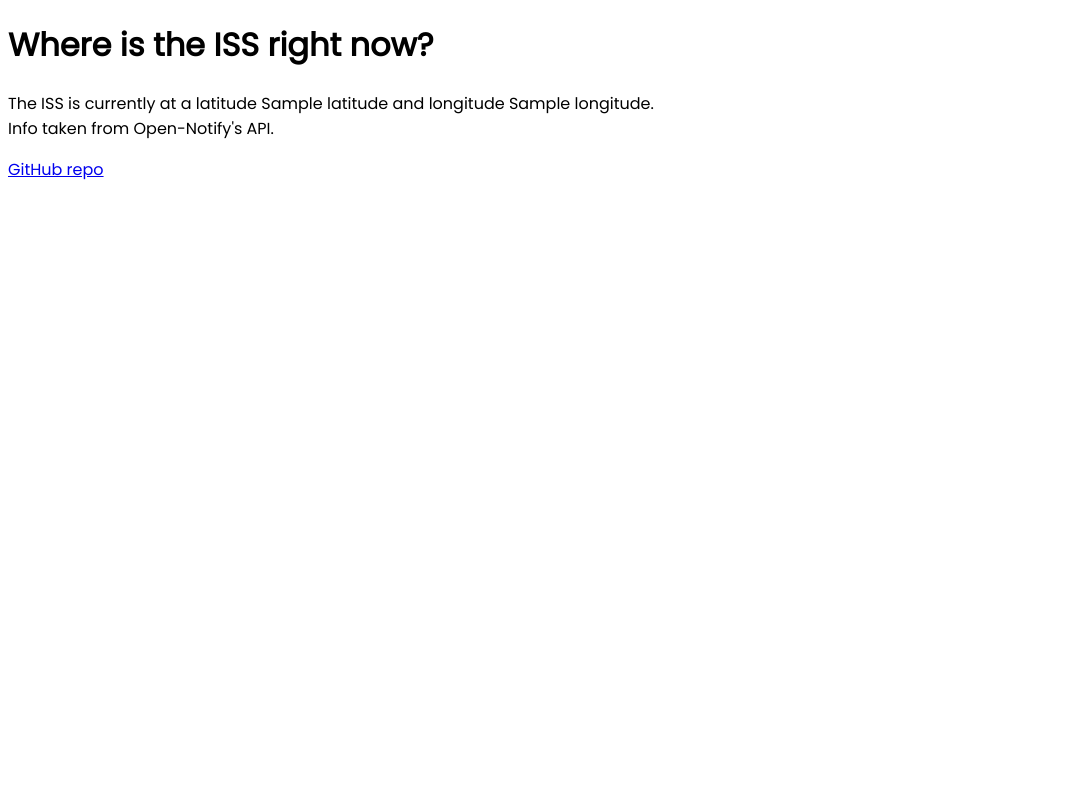
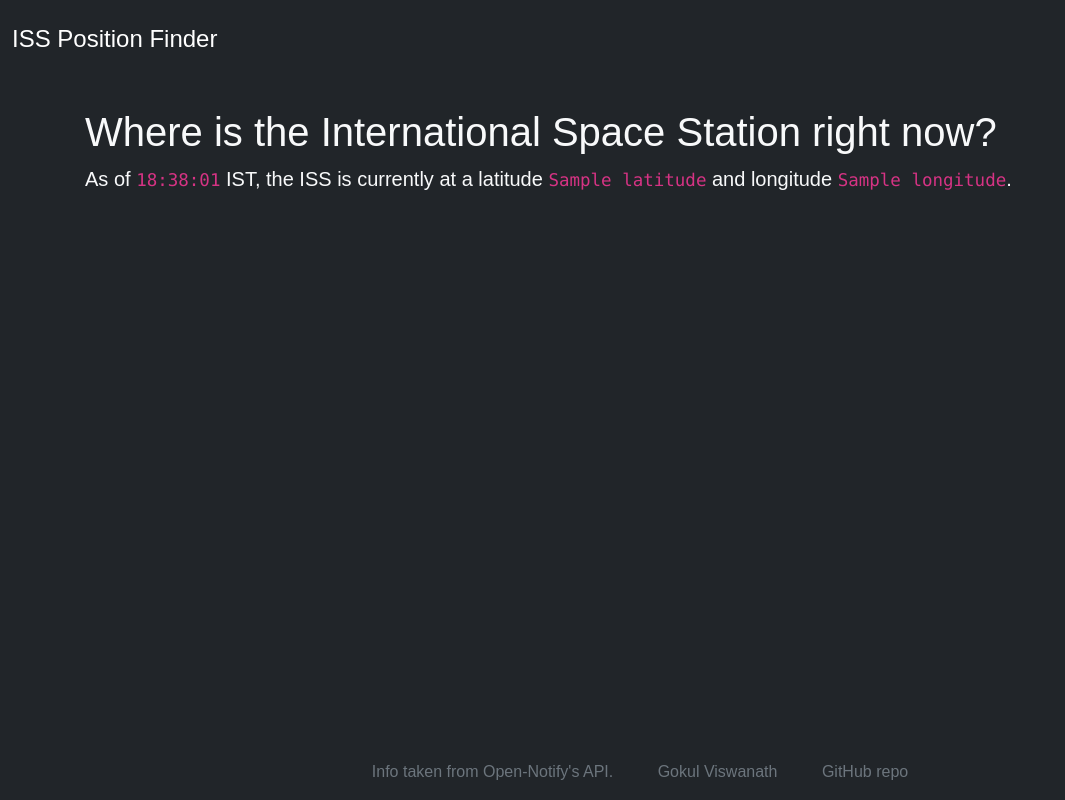
Before and after one commit to 1Gokul/where-is-the-iss, a Flask app: page / in a window 1280 px wide. Shown: the whole page, without its empty margins (0-1065 px from the left). Run offline with Flask 2, Linux system fonts and the light colour scheme; a database or web service that is not in the repository returns one stand-in record (values such as "Sample title"); data that the repository does not hold is empty.

Commit message:
Added basic structure and styles

```diff
--- /dev/null
+++ b/credits.txt
@@ -0,0 +1 @@
+ISS Image: https://iconarchive.com/show/free-space-icons-by-goodstuff-no-nonsense/international-space-station-icon.html
--- a/iss_locator.py
+++ b/iss_locator.py
@@ -1,4 +1,5 @@
 import requests
+import datetime as dt
 
 class ISSLocator:
     def __init__(self):
@@ -6,6 +7,6 @@ class ISSLocator:
         self.iss_longitude = 0.0
 
     def get_lat_long(self):
-        """ Returns a dictionary with the current latitude and longitude of the ISS."""
+        """ Returns a tuple with the current time in IST and a dictionary with the current latitude and longitude of the ISS."""
         response = requests.get(url='http://api.open-notify.org/iss-now.json')
-        return response.json()['iss_position']
+        return (dt.datetime.now().strftime("%H:%M:%S"), response.json()['iss_position'])
--- a/main.py
+++ b/main.py
@@ -9,7 +9,7 @@ locator = ISSLocator()
 @app.route('/')
 def index():
     iss_lat_long = locator.get_lat_long()
-    return render_template('index.html', iss_lat = iss_lat_long['latitude'], iss_long = iss_lat_long['longitude'])
+    return render_template('index.html', ist_current_time = iss_lat_long[0], iss_lat = iss_lat_long[1]['latitude'], iss_long = iss_lat_long[1]['longitude'])
 
 @app.errorhandler(404)
 def request_page_not_found(error):
--- a/static/css/index.css
+++ b/static/css/index.css
@@ -1,3 +1,35 @@
-html, body{
+html,
+body {
     font-family: Poppins, sans-serif;
 }
+
+a {
+    text-decoration: none;
+}
+
+
+.navbar-brand {
+    font-size: x-large;
+}
+
+main>.container {
+    padding: 60px 15px 0;
+}
+
+footer span {
+    margin: 0 20px;
+}
+
+footer a:hover,footer a:focus{
+    color: whitesmoke !important;
+    transition: color 0.2s linear;
+}
+
+
+/*  For Mobile */
+@media only screen and (max-width: 600px) {
+    footer span {
+        margin: 10px 0;
+        display: block;
+    }
+}
--- a/templates/index.html
+++ b/templates/index.html
@@ -1,27 +1,69 @@
-<!DOCTYPE html>
-<html lang="en">
+<!doctype html>
+<html lang="en" class="h-100">
+
 <head>
-    <meta charset="UTF-8">
-    <meta http-equiv="X-UA-Compatible" content="IE=edge">
-    <meta name="viewport" content="width=device-width, initial-scale=1.0">
+    <meta charset="utf-8">
+    <meta name="viewport" content="width=device-width, initial-scale=1">
+    <meta name="description" content="">
+    <title>ISS Positon Finder</title>
 
-    <!-- CSS -->
+
+
+
+
+    <!-- Bootstrap core CSS -->
+    <link href="https://cdn.jsdelivr.net/npm/bootstrap@5.0.0-beta2/dist/css/bootstrap.min.css" rel="stylesheet"
+        integrity="sha384-BmbxuPwQa2lc/FVzBcNJ7UAyJxM6wuqIj61tLrc4wSX0szH/Ev+nYRRuWlolflfl" crossorigin="anonymous">
+
+    <!-- Custom CSS -->
     <link rel="stylesheet" type="text/css" href="{{ url_for('static', filename='css/index.css') }}">
 
-    <!-- Fonts -->
-    <link rel="stylesheet" href="https://fonts.googleapis.com/css?family=Poppins">
+    <!-- Custom styles for this template -->
+    <link href="sticky-footer-navbar.css" rel="stylesheet">
+</head>
 
-    <title>Where is the ISS?</title>
-</head>
-<body>
-    <h1>Where is the ISS right now?</h1>
-    <p>
-        The ISS is currently at a latitude {{ iss_lat }} and longitude {{ iss_long }}.
+<body class="d-flex flex-column h-100 bg-dark  text-light">
 
-        <br>Info taken from Open-Notify's API.
-    </p>
+    <header>
+        <!-- Fixed navbar -->
+        <nav class="navbar navbar-expand-md navbar-dark fixed-top bg-dark py-3">
+            <div class="container-fluid">
+                <a class="navbar-brand" href="#">ISS Position Finder</a>
+                </div>
+            </div>
+        </nav>
+    </header>
 
-    <a href="https://github.com/1Gokul/where-is-the-iss">GitHub repo</a>
+    <!-- Begin page content -->
+    <main class="flex-shrink-0">
+        <div class="container">
+            <h1 class="mt-5 pl-5">Where is the International Space Station right now?</h1>
+            <p class="lead">
+                As of <code>{{ ist_current_time }}</code> IST, the ISS is currently at a latitude <code class="small">{{ iss_lat }}</code> and longitude <code
+                    class="small">{{ iss_long }}</code>.
+            </p>
+        </div>
+    </main>
+
+    <footer class="footer mt-auto py-3">
+        <div class="container text-center">
+            <span class="text-muted">Info taken from Open-Notify's API.</span>
+            <span><a class="text-muted" href="https://1gokul.github.io/">Gokul Viswanath</a></span>
+            <span><a class="text-muted" href="https://github.com/1Gokul/where-is-the-iss">GitHub repo</a></span>
+        </div>
+    </footer>
+
+
+    <script src="https://cdn.jsdelivr.net/npm/bootstrap@5.0.0-beta2/dist/js/bootstrap.bundle.min.js"
+        integrity="sha384-b5kHyXgcpbZJO/tY9Ul7kGkf1S0CWuKcCD38l8YkeH8z8QjE0GmW1gYU5S9FOnJ0"
+        crossorigin="anonymous"></script>
 
 </body>
+
 </html>
+
+
+
+
+
+<!-- <a href="https://github.com/1Gokul/where-is-the-iss">GitHub repo</a> -->
```
